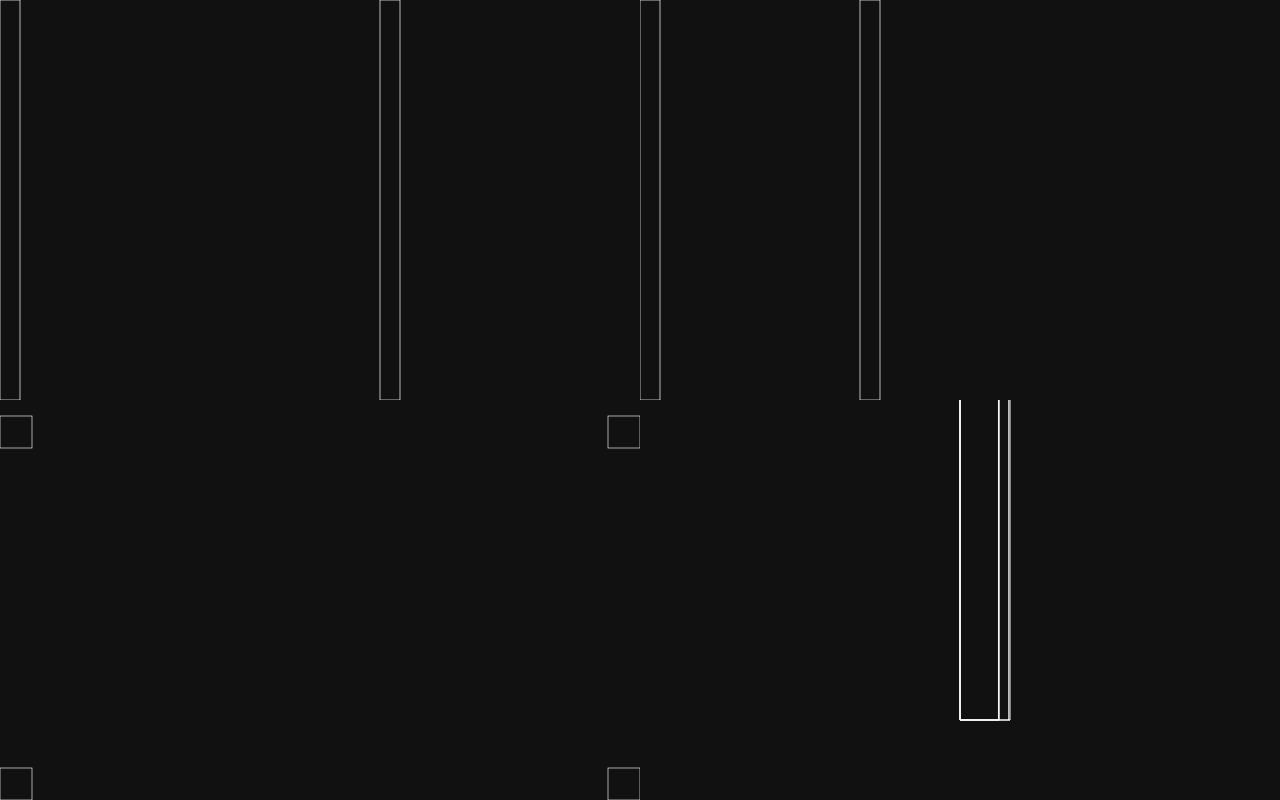
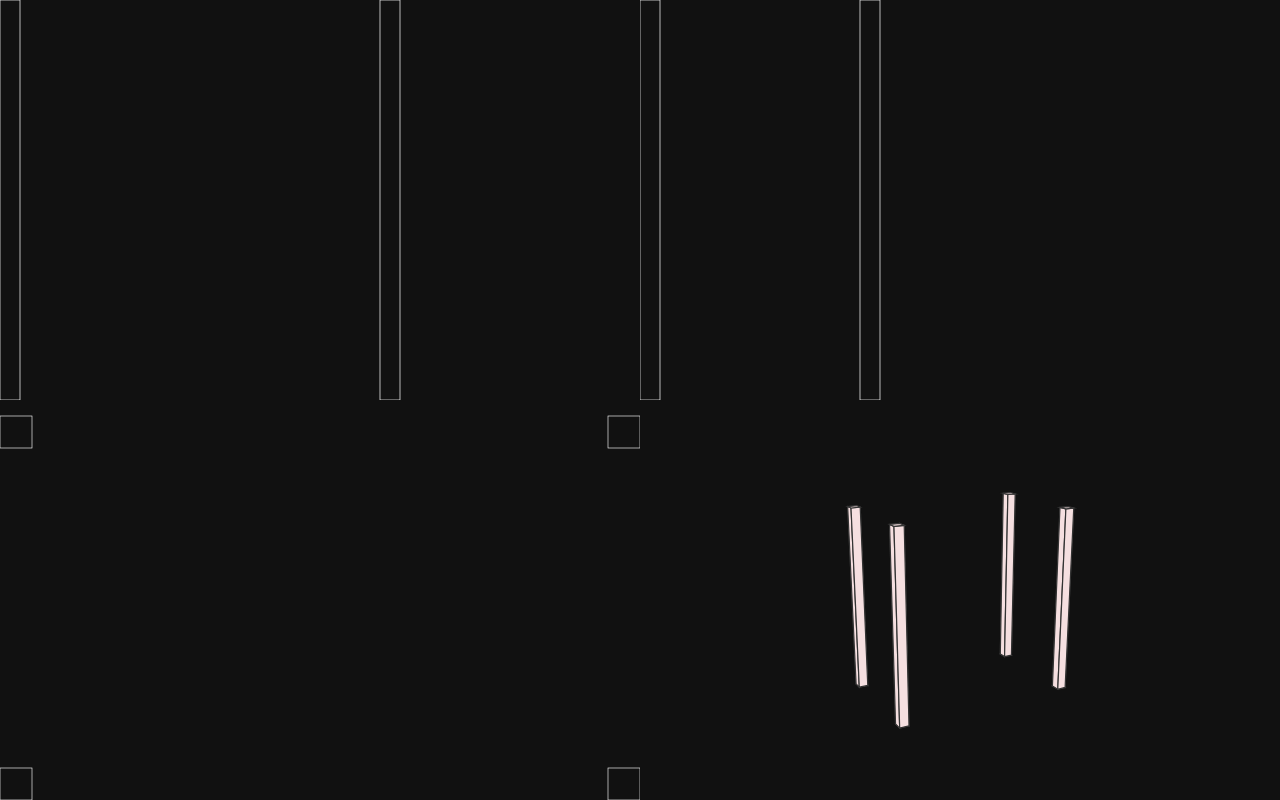
Before and after one commit to purplerice1212/Timber-size, a website with bundled scripts: page index.html in a window 1280 px wide. Built offline with nearby package versions, Linux system fonts and the light colour scheme.

Commit message:
Add interactive 3D view with controls and view modes

```diff
--- a/src/main.js
+++ b/src/main.js
@@ -3,14 +3,42 @@ import {buildModel} from './model.js';
 import {renderFront} from './views/front.js';
 import {renderSide} from './views/side.js';
 import {renderPlan} from './views/plan.js';
-import {render3d} from './views/view3d.js';
+import {render3d, bind3dControls} from './views/view3d.js';
 
 function init() {
   const model = buildModel(S);
-  renderFront(document.getElementById('front'), model);
-  renderSide(document.getElementById('side'), model);
-  renderPlan(document.getElementById('plan'), model);
-  render3d(document.getElementById('three'), model);
+  const canvases = {
+    front: document.getElementById('front'),
+    side: document.getElementById('side'),
+    plan: document.getElementById('plan'),
+    three: document.getElementById('three')
+  };
+  let viewMode = 'quad';
+
+  function renderAll() {
+    renderFront(canvases.front, model);
+    renderSide(canvases.side, model);
+    renderPlan(canvases.plan, model);
+    render3d(canvases.three, model);
+  }
+
+  function setView(mode) {
+    viewMode = mode;
+    document.body.classList.toggle('single', mode !== 'quad');
+    Object.entries(canvases).forEach(([id, c]) => {
+      c.classList.toggle('active', mode === 'quad' || id === mode);
+    });
+    renderAll();
+  }
+
+  Object.entries(canvases).forEach(([id, c]) => {
+    c.addEventListener('click', () => {
+      setView(viewMode === 'quad' ? id : 'quad');
+    });
+  });
+
+  bind3dControls(canvases.three, renderAll);
+  setView('quad');
 }
 
 window.addEventListener('DOMContentLoaded', init);
--- a/src/model.js
+++ b/src/model.js
@@ -2,10 +2,10 @@ export function buildModel(S) {
   const boxes = [];
   const {width, height, depth, post} = S;
   // Four corner posts
-  boxes.push({x:0, y:0, z:0, w:post, h:height, d:post});
-  boxes.push({x:width-post, y:0, z:0, w:post, h:height, d:post});
-  boxes.push({x:0, y:0, z:depth-post, w:post, h:height, d:post});
-  boxes.push({x:width-post, y:0, z:depth-post, w:post, h:height, d:post});
+  boxes.push({type:'post', x:0, y:0, z:0, w:post, h:height, d:post});
+  boxes.push({type:'post', x:width-post, y:0, z:0, w:post, h:height, d:post});
+  boxes.push({type:'post', x:0, y:0, z:depth-post, w:post, h:height, d:post});
+  boxes.push({type:'post', x:width-post, y:0, z:depth-post, w:post, h:height, d:post});
   return {
     boxes,
     bounds: {width, height, depth}
--- a/src/views/view3d.js
+++ b/src/views/view3d.js
@@ -1,34 +1,133 @@
-import {drawPolygon} from '../utils/draw2d.js';
-import {makeCamera, project} from '../utils/camera3d.js';
+const COLORS = {
+  post: '#f5dfe0',
+  lintel: '#e8e8e8',
+  rail: '#c9e1ff',
+  support: '#f6c16c',
+  bin: 'rgba(255,179,179,0.65)'
+};
+
+export const state3D = {yaw: 0.5, pitch: 0.3, zoom: 1};
+
+function rgba(hex, alpha = 1) {
+  if (hex.startsWith('rgba')) return hex;
+  const n = parseInt(hex.slice(1), 16);
+  const r = (n >> 16) & 255;
+  const g = (n >> 8) & 255;
+  const b = n & 255;
+  return `rgba(${r},${g},${b},${alpha})`;
+}
+
+function makeBoxFaces(x, y, z, w, h, d, color = '#ddd', alpha = 1, edge = '#333') {
+  const v = [
+    [x, y, z],
+    [x + w, y, z],
+    [x + w, y + h, z],
+    [x, y + h, z],
+    [x, y, z + d],
+    [x + w, y, z + d],
+    [x + w, y + h, z + d],
+    [x, y + h, z + d]
+  ];
+  const q = [[0, 1, 2, 3], [4, 5, 6, 7], [0, 4, 7, 3], [1, 5, 6, 2], [0, 1, 5, 4], [3, 2, 6, 7]];
+  return q.map(idx => ({pts: idx.map(i => v[i]), color, alpha, edge}));
+}
+
+function sizeCanvas(cvs) {
+  const dpr = Math.max(1, window.devicePixelRatio || 1);
+  const r = cvs.getBoundingClientRect();
+  const w = Math.max(1, Math.floor(r.width * dpr));
+  const h = Math.max(1, Math.floor(r.height * dpr));
+  if (cvs.width !== w || cvs.height !== h) {
+    cvs.width = w;
+    cvs.height = h;
+    cvs.getContext('2d').setTransform(dpr, 0, 0, dpr, 0, 0);
+  }
+}
 
 export function render3d(canvas, model) {
+  sizeCanvas(canvas);
   const ctx = canvas.getContext('2d');
-  canvas.width = canvas.clientWidth;
-  canvas.height = canvas.clientHeight;
   ctx.clearRect(0, 0, canvas.width, canvas.height);
-  const cam = makeCamera(model.bounds);
-  cam.cx = canvas.width / 2;
-  cam.cy = canvas.height * 0.8;
-  model.boxes.forEach(box => {
-    const pts = [
-      {x: box.x, y: box.y, z: box.z},
-      {x: box.x + box.w, y: box.y, z: box.z},
-      {x: box.x + box.w, y: box.y + box.h, z: box.z},
-      {x: box.x, y: box.y + box.h, z: box.z},
-      {x: box.x, y: box.y, z: box.z + box.d},
-      {x: box.x + box.w, y: box.y, z: box.z + box.d},
-      {x: box.x + box.w, y: box.y + box.h, z: box.z + box.d},
-      {x: box.x, y: box.y + box.h, z: box.z + box.d}
-    ];
-    const p = pts.map(pt => project(pt, cam));
-    drawPolygon(ctx, [p[0], p[1], p[2], p[3]]);
-    drawPolygon(ctx, [p[4], p[5], p[6], p[7]]);
-    for (let i = 0; i < 4; i++) {
-      ctx.beginPath();
-      ctx.moveTo(p[i].x, p[i].y);
-      ctx.lineTo(p[i + 4].x, p[i + 4].y);
-      ctx.strokeStyle = '#fff';
-      ctx.stroke();
-    }
+
+  const faces = [];
+  model.boxes.forEach(b => {
+    const color = COLORS[b.type] || '#ddd';
+    const alpha = b.type === 'bin' ? 0.65 : 1;
+    makeBoxFaces(b.x, b.y, b.z, b.w, b.h, b.d, color, alpha, '#333').forEach(f => faces.push(f));
+  });
+
+  const cx = model.bounds.width / 2;
+  const cy = model.bounds.height / 2;
+  const cz = model.bounds.depth / 2;
+  const radius = Math.sqrt(
+    model.bounds.width ** 2 +
+    model.bounds.height ** 2 +
+    model.bounds.depth ** 2
+  ) / 2;
+  const viewport = Math.min(canvas.width, canvas.height);
+  const f = 700, target = Math.max(1, viewport * 0.45);
+  const camDist = Math.max(radius + 1, radius * (1 + f / target)) * state3D.zoom;
+
+  const rotY = (p, a) => [p[0] * Math.cos(a) + p[2] * Math.sin(a), p[1], -p[0] * Math.sin(a) + p[2] * Math.cos(a)];
+  const rotX = (p, a) => [p[0], p[1] * Math.cos(a) - p[2] * Math.sin(a), p[1] * Math.sin(a) + p[2] * Math.cos(a)];
+  const proj = pt => {
+    const p0 = [pt[0] - cx, pt[1] - cy, pt[2] - cz];
+    const p1 = rotY(p0, state3D.yaw);
+    const p2 = rotX(p1, state3D.pitch);
+    const z = camDist - p2[2];
+    const s = f / z;
+    return [canvas.width / 2 + p2[0] * s, canvas.height / 2 - p2[1] * s, z];
+  };
+
+  faces.forEach(f => {
+    const tp = f.pts.map(proj);
+    f.scr = tp.map(p => [p[0], p[1]]);
+    f.avgZ = tp.reduce((a, b) => a + b[2], 0) / tp.length;
+  });
+  faces.sort((a, b) => b.avgZ - a.avgZ);
+
+  ctx.lineWidth = 1.2;
+  faces.forEach(f => {
+    ctx.beginPath();
+    f.scr.forEach((p, i) => (i ? ctx.lineTo(p[0], p[1]) : ctx.moveTo(p[0], p[1])));
+    ctx.closePath();
+    ctx.fillStyle = rgba(f.color, f.alpha);
+    ctx.strokeStyle = f.edge;
+    ctx.fill();
+    ctx.stroke();
   });
 }
+
+export function bind3dControls(canvas, render) {
+  canvas.addEventListener('dblclick', () => {
+    state3D.yaw = 0.5;
+    state3D.pitch = 0.3;
+    state3D.zoom = 1;
+    render();
+  });
+  canvas.addEventListener('wheel', e => {
+    state3D.zoom = Math.max(0.5, Math.min(3, state3D.zoom + (e.deltaY > 0 ? 0.1 : -0.1)));
+    render();
+  }, {passive: true});
+  let dragging = false, lastX = 0, lastY = 0;
+  canvas.addEventListener('pointerdown', e => {
+    dragging = true;
+    lastX = e.clientX;
+    lastY = e.clientY;
+    canvas.setPointerCapture(e.pointerId);
+  });
+  canvas.addEventListener('pointermove', e => {
+    if (!dragging) return;
+    const dx = e.clientX - lastX;
+    const dy = e.clientY - lastY;
+    state3D.yaw += dx * 0.01;
+    state3D.pitch = Math.max(-1.1, Math.min(1.1, state3D.pitch + dy * 0.01));
+    lastX = e.clientX;
+    lastY = e.clientY;
+    render();
+  });
+  const end = () => { dragging = false; };
+  canvas.addEventListener('pointerup', end);
+  canvas.addEventListener('pointerleave', end);
+  canvas.addEventListener('pointercancel', end);
+}
--- a/styles.css
+++ b/styles.css
@@ -1,2 +1,5 @@
 body{margin:0;display:grid;grid-template-columns:repeat(2,1fr);grid-template-rows:repeat(2,50vh);}
 canvas{width:100%;height:100%;background:#111;}
+body.single{grid-template-columns:1fr;grid-template-rows:100vh;}
+body.single canvas{display:none;}
+body.single canvas.active{display:block;}
```
